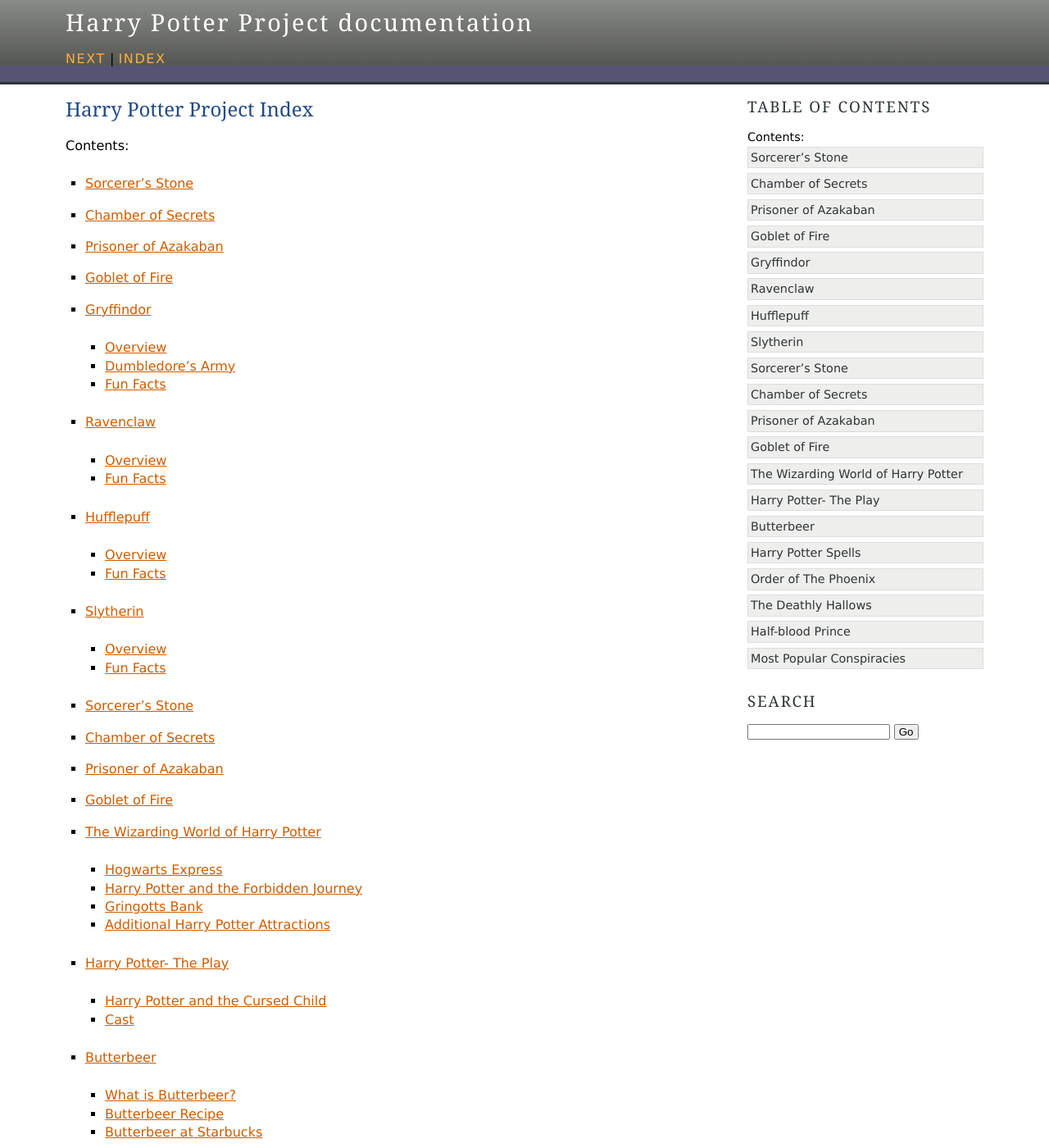
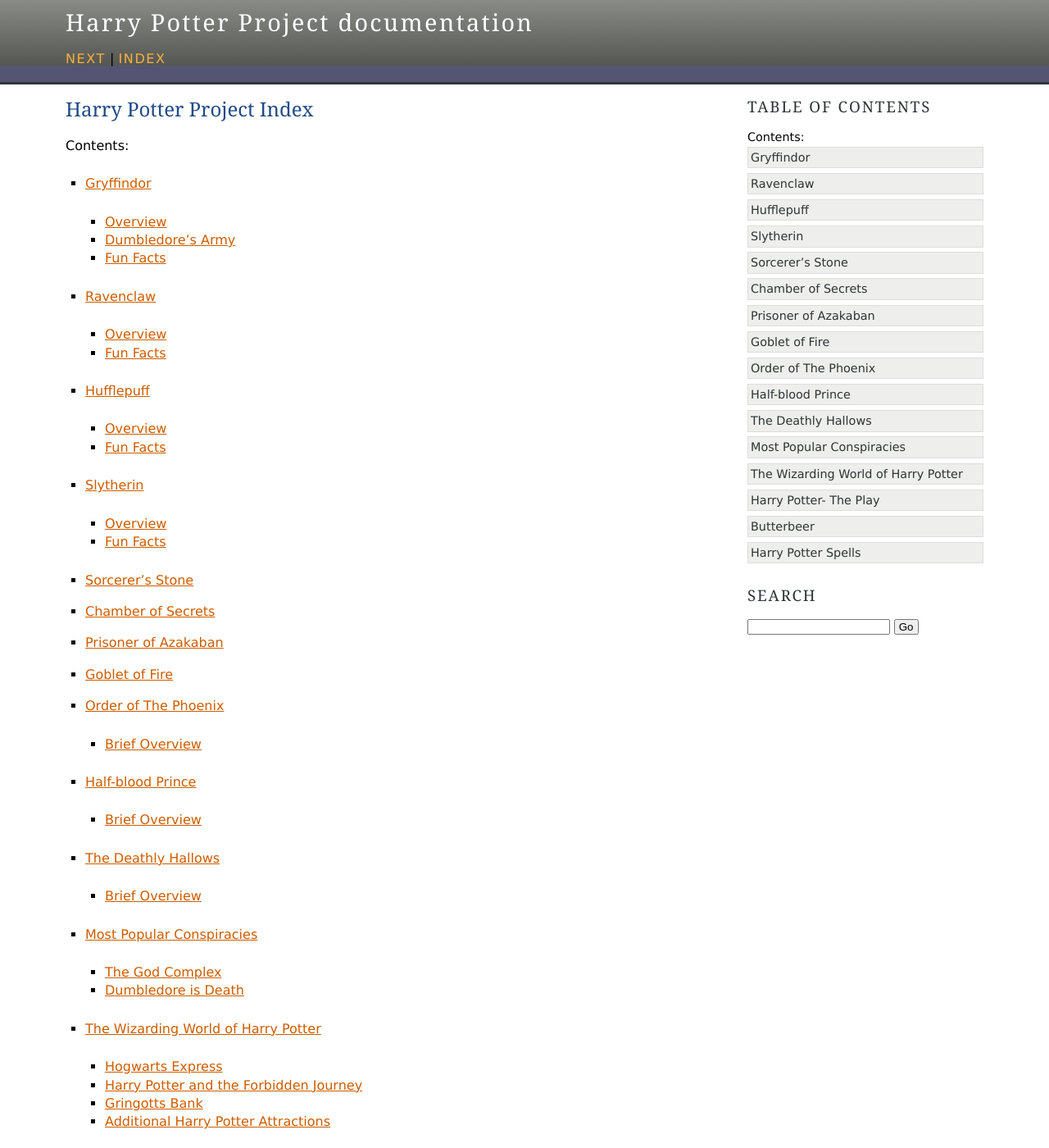
Before and after one commit to bdewerff/harry_potter_project, a Sphinx documentation site: the page built from source/index.rst, in a window 1280 px wide and 1400 px high. Shown: the whole window at 82% size. Built offline with Sphinx 7.4.7, drawn with Linux system fonts in a browser that asks for light colours; some of the changed text lies outside the part shown.

Commit message:
index order

```diff
--- a/source/index.rst
+++ b/source/index.rst
@@ -5,10 +5,6 @@ Harry Potter Project Index
    :maxdepth: 2
    :caption: Contents:
 
-   sorcerer_stone/sorcerer
-   chamber_of_secrets/chamber
-   prisoner_of_azkaban/azkaban
-   goblet_of_fire/goblet
    gryffindor/gryffindor
    ravenclaw/ravenclaw
    hufflepuff/hufflepuff
@@ -17,11 +13,11 @@ Harry Potter Project Index
    chamber_of_secrets/chamber
    prisoner_of_azkaban/azkaban
    goblet_of_fire/goblet
+   order_of_the_phoenix/order_phoenix
+   half_blood_prince/half_blood
+   deathly_hallows/deathly_hallows
+   conspiracies/conspiracies
    theme_park/harrypotterworld
    broadway/harrypotterplay
    butterbeer/butterbeer
    spells/harrypotterspells
-   order_of_the_phoenix/order_phoenix
-   deathly_hallows/deathly_hallows
-   half_blood_prince/half_blood
-   conspiracies/conspiracies
```
